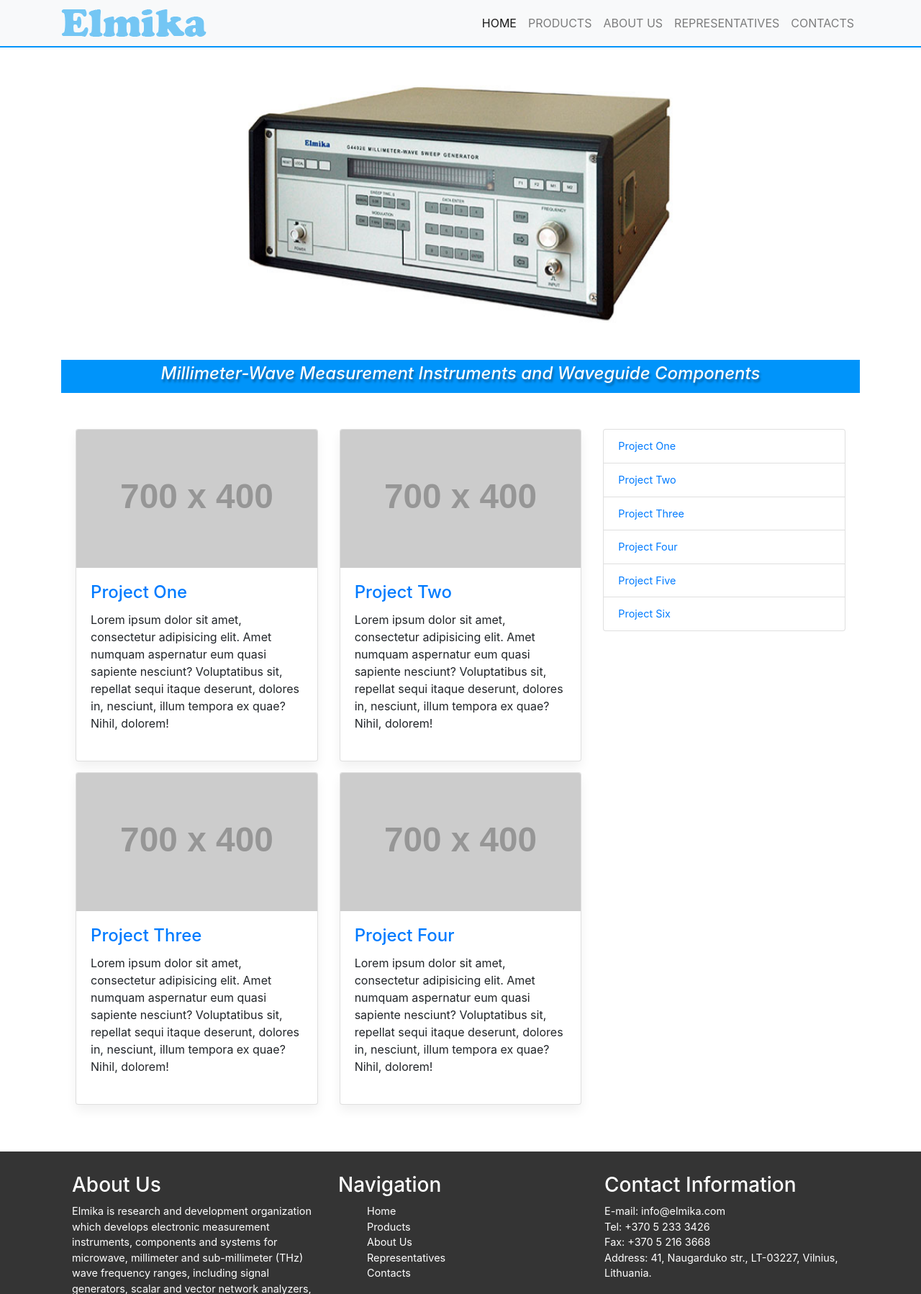
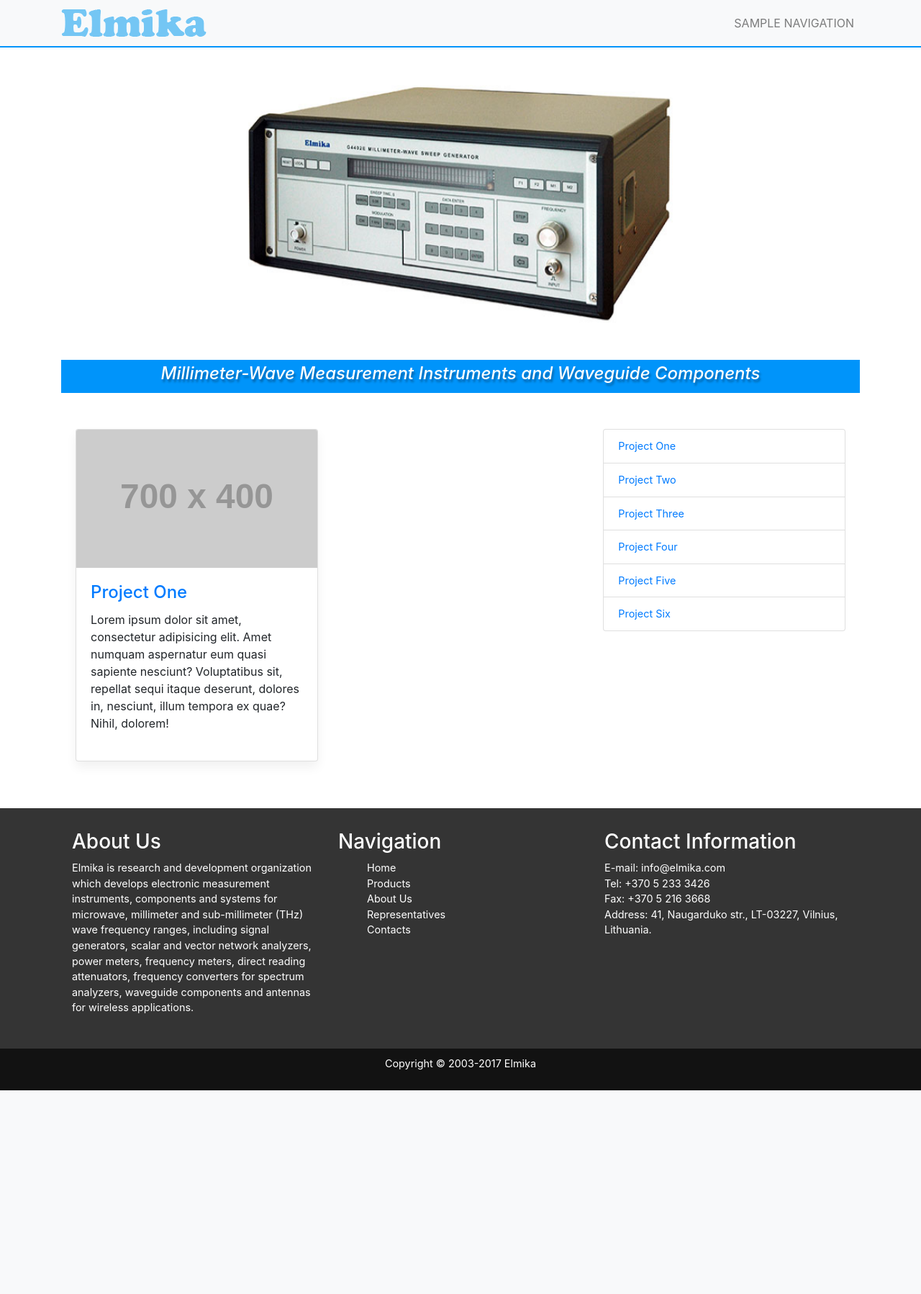
Before and after one commit to Dezreaver/elmika, a PHP site: page / in a window 1280 px wide. Shown: the top 1798 px of the page at 72% size. After the commit the page ends 1515 px from the top, so only its background shows below. Run offline with PHP 8.4, Linux system fonts and the light colour scheme; tables that the repository leaves empty or names only in its code hold one stand-in row (values such as "Sample post"); grey boxes labelled with a size stand in for pictures from a placeholder-image service; some libraries are stand-ins or nearby versions.

Commit message:
Added DB connection, php navigation, refactoring

```diff
--- /dev/null
+++ b/includes/db.php
@@ -0,0 +1,14 @@
+<?php
+
+$db['db_host'] = "localhost";
+$db['db_user'] = "elmika88";
+$db['db_pass'] = "hc6ydzn4dh";
+$db['db_name'] = "elmika";
+
+
+//Defining Constants
+foreach($db as $key => $value) {
+    define(strtoupper($key), $value);
+}
+
+$connection = mysqli_connect(DB_HOST, DB_USER, DB_PASS, DB_NAME);
--- a/includes/navigation.php
+++ b/includes/navigation.php
@@ -1,3 +1,5 @@
+<?php include "includes/db.php"; ?>
+
 <nav class="navbar navbar-expand-md navbar-light fixed-top bg-light">
     <div class="container">
         <a class="navbar-brand" href="#">
@@ -9,11 +11,20 @@
         </button>
         <div class="collapse navbar-collapse" id="navbarNavAltMarkup">
             <div class="navbar-nav ml-auto">
-                <a class="nav-item nav-link active" href="index.php">Home <span class="sr-only">(current)</span></a>
-                <a class="nav-item nav-link" href="products.php">Products</a>
-                <a class="nav-item nav-link" href="about.php">About Us</a>
-                <a class="nav-item nav-link" href="representatives.php">Representatives</a>
-                <a class="nav-item nav-link" href="contacts.php">Contacts</a>
+
+                <?php
+
+                    $query = "SELECT * FROM navigation";
+                    $navItems = mysqli_query($connection, $query);
+
+                    while($row = mysqli_fetch_assoc($navItems)) {
+                        $navTitle = $row['nav_title'];
+
+                        echo "<a class=\"nav-item nav-link\" href=\"#\">{$navTitle}</a>";
+                    }
+
+                ?>
+
             </div>
         </div>
     </div>
--- /dev/null
+++ b/includes/sidebar.php
@@ -0,0 +1,12 @@
+<div class="col-md-4">
+    <div class="panel panel-default">
+        <ul class="list-group">
+            <li class="list-group-item"><a href="#">Project One</a></li>
+            <li class="list-group-item"><a href="#">Project Two</a></li>
+            <li class="list-group-item"><a href="#">Project Three</a></li>
+            <li class="list-group-item"><a href="#">Project Four</a></li>
+            <li class="list-group-item"><a href="#">Project Five</a></li>
+            <li class="list-group-item"><a href="#">Project Six</a></li>
+        </ul>
+    </div>
+</div>
--- a/index.php
+++ b/index.php
@@ -59,59 +59,11 @@
                             </div>
                         </div>
                     </div>
-                    <div class="col-md-6">
-                        <div class="card h-100">
-                            <a href="#"><img class="card-img-top" src="http://placehold.it/700x400" alt=""></a>
-                            <div class="card-body">
-                                <h4 class="card-title">
-                                    <a href="#">Project Two</a>
-                                </h4>
-                                <p class="card-text">Lorem ipsum dolor sit amet, consectetur adipisicing elit. Amet
-                                    numquam aspernatur eum quasi sapiente nesciunt? Voluptatibus sit, repellat sequi
-                                    itaque deserunt, dolores in, nesciunt, illum tempora ex quae? Nihil, dolorem!</p>
-                            </div>
-                        </div>
-                    </div>
-                    <div class="col-md-6">
-                        <div class="card h-100">
-                            <a href="#"><img class="card-img-top" src="http://placehold.it/700x400" alt=""></a>
-                            <div class="card-body">
-                                <h4 class="card-title">
-                                    <a href="#">Project Three</a>
-                                </h4>
-                                <p class="card-text">Lorem ipsum dolor sit amet, consectetur adipisicing elit. Amet
-                                    numquam aspernatur eum quasi sapiente nesciunt? Voluptatibus sit, repellat sequi
-                                    itaque deserunt, dolores in, nesciunt, illum tempora ex quae? Nihil, dolorem!</p>
-                            </div>
-                        </div>
-                    </div>
-                    <div class="col-md-6">
-                        <div class="card h-100">
-                            <a href="#"><img class="card-img-top" src="http://placehold.it/700x400" alt=""></a>
-                            <div class="card-body">
-                                <h4 class="card-title">
-                                    <a href="#">Project Four</a>
-                                </h4>
-                                <p class="card-text">Lorem ipsum dolor sit amet, consectetur adipisicing elit. Amet
-                                    numquam aspernatur eum quasi sapiente nesciunt? Voluptatibus sit, repellat sequi
-                                    itaque deserunt, dolores in, nesciunt, illum tempora ex quae? Nihil, dolorem!</p>
-                            </div>
-                        </div>
-                    </div>
                 </div>
             </div>
-            <div class="col-md-4">
-                <div class="panel panel-default">
-                    <ul class="list-group">
-                        <li class="list-group-item"><a href="#">Project One</a></li>
-                        <li class="list-group-item"><a href="#">Project Two</a></li>
-                        <li class="list-group-item"><a href="#">Project Three</a></li>
-                        <li class="list-group-item"><a href="#">Project Four</a></li>
-                        <li class="list-group-item"><a href="#">Project Five</a></li>
-                        <li class="list-group-item"><a href="#">Project Six</a></li>
-                    </ul>
-                </div>
-            </div>
+
+            <?php include "includes/sidebar.php"?>
+
         </div>
 
     </section>
```
